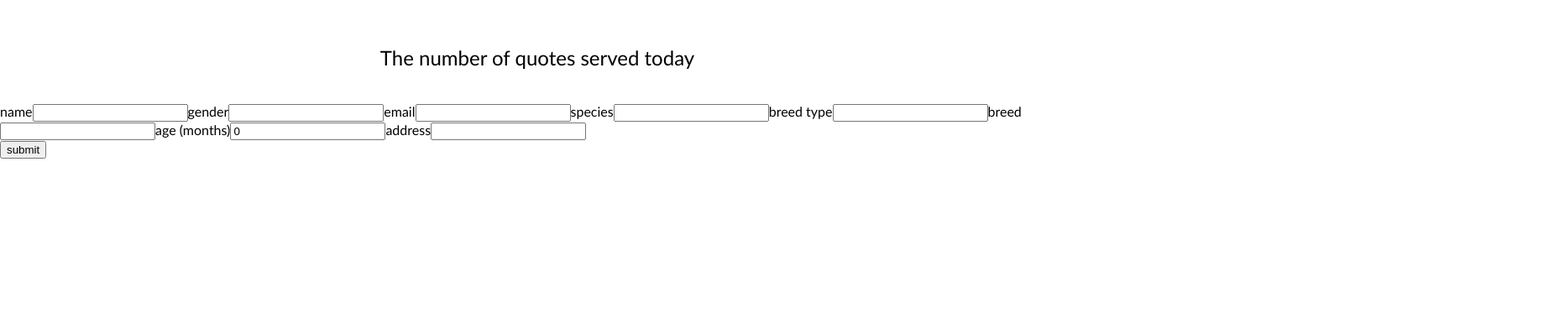
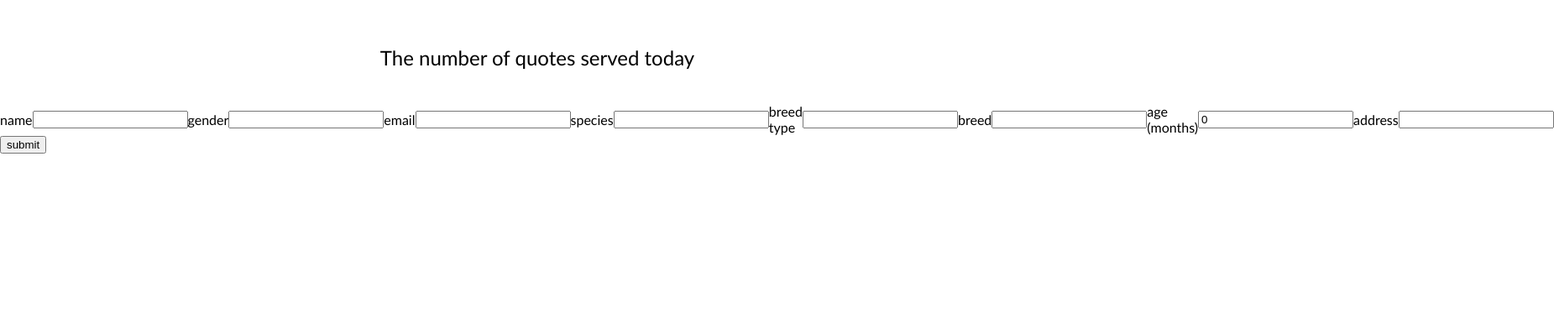
Before and after one commit to hkmarcoot/manypets-frontend, a React (Create React App) app: page / in a window 1280 px wide. Shown: the part 266-639 px from the top of the page at 84% size, 1851 px wide, since content can reach past the window. Built offline with nearby package versions, Linux system fonts and the light colour scheme; no server answers.

Commit message:
minor css

```diff
--- a/src/App.js
+++ b/src/App.js
@@ -1,5 +1,6 @@
 import { useState, useEffect } from "react";
 import "./App.css";
+import "./index.css";
 
 const API_URL = "http://localhost:3000";
 
@@ -8,7 +9,6 @@ function App() {
   const [error, setError] = useState(null);
   const [status, setStatus] = useState("");
   const [isPending, setIsPending] = useState(true);
-
 
   const [formFields, setFormFields] = useState({
     petsname: "",
@@ -19,20 +19,20 @@ function App() {
     age: 0,
     address: "",
     email: "",
-  })
+  });
 
-  const [quote, setQuote] = useState(0)
+  const [quote, setQuote] = useState(0);
 
-  const [Id, setId] = useState("")
+  const [Id, setId] = useState("");
 
-  function handleChange(event){
-        let value = (event.target.value)
+  function handleChange(event) {
+    let value = event.target.value;
     setFormFields({ ...formFields, [event.target.name]: value });
   }
 
-  function handleId(event){
-        let value = (event.target.value)
-        setId( value );
+  function handleId(event) {
+    let value = event.target.value;
+    setId(value);
   }
 
   async function isBreedValid(species, breed) {
@@ -50,14 +50,13 @@ function App() {
     return payload.length; // update this later -> if length is 0, say no breed found, if length is > 1, say be more specific
   }
 
-
   async function getQuote() {
     let response = await fetch(`http://localhost:3000/quotes/${Id}`);
-    let data = await response.json()
-    setQuote(data.payload)
+    let data = await response.json();
+    setQuote(data.payload);
   }
 
-  async function onSubmit(){
+  async function onSubmit() {
     // add in validation
     // for (let i = 0; i < pets.length; i++) {
     //   // check breed is valid, if it
@@ -73,33 +72,32 @@ function App() {
     //     return;
     //   }
     // }
-    const results = await isBreedValid(formFields.species, formFields.breed)
+    const results = await isBreedValid(formFields.species, formFields.breed);
 
     if (results === 0) {
-        alert("Invalid breed - none found.")
+      alert("Invalid breed - none found.");
 
       return;
     }
 
     if (results > 1) {
-        alert("Multiple breed founds - please be more specific.")
+      alert("Multiple breed founds - please be more specific.");
       // res.json({ success: false, message: "Multiple breed founds - please be more specific."})
       return;
     }
 
-
     //add validation on the address
 
     // send the post request
-  const response = await fetch('http://localhost:3000/quotes', {
+    const response = await fetch("http://localhost:3000/quotes", {
       headers: {
-      "content-type": "application/json"
+        "content-type": "application/json",
       },
       method: "POST",
-    body: JSON.stringify(formFields)
-  })
+      body: JSON.stringify(formFields),
+    });
 
-  alert("Form Submitted")
+    alert("Form Submitted");
   }
   useEffect(() => {
     async function getnumofquote() {
@@ -135,27 +133,74 @@ function App() {
         </div>
         <div className="form">
           <label>name</label>
-          <input type="text" name="name" value={formFields.name} onChange={handleChange}></input>
+          <input
+            type="text"
+            name="name"
+            value={formFields.name}
+            onChange={handleChange}
+          ></input>
+          <br></br>
           <label>gender</label>
-          <input type="text"  name="gender" value={formFields.gender} onChange={handleChange}></input>
+          <input
+            type="text"
+            name="gender"
+            value={formFields.gender}
+            onChange={handleChange}
+          ></input>
+          <br></br>
           <label>email</label>
-          <input type="text"  name="email" value={formFields.email} onChange={handleChange}></input>
+          <input
+            type="text"
+            name="email"
+            value={formFields.email}
+            onChange={handleChange}
+          ></input>
+          <br></br>
           <label>species</label>
-          <input type="text"  name="species" value={formFields.species} onChange={handleChange}></input>
+          <input
+            type="text"
+            name="species"
+            value={formFields.species}
+            onChange={handleChange}
+          ></input>
+          <br></br>
           <label>breed type</label>
-          <input type="text"  name="breedType" value={formFields.breedType} onChange={handleChange}></input>
+          <input
+            type="text"
+            name="breedType"
+            value={formFields.breedType}
+            onChange={handleChange}
+          ></input>
+          <br></br>
           <label>breed</label>
-          <input type="text"  name="breed" value={formFields.breed} onChange={handleChange}></input>
+          <input
+            type="text"
+            name="breed"
+            value={formFields.breed}
+            onChange={handleChange}
+          ></input>
+          <br></br>
           <label>age (months)</label>
-          <input type="text"  name="age" value={formFields.age} onChange={handleChange}></input>
+          <input
+            type="text"
+            name="age"
+            value={formFields.age}
+            onChange={handleChange}
+          ></input>
+          <br></br>
           <label>address</label>
-          <input type="text"  name="address" value={formFields.address} onChange={handleChange}></input>
+          <input
+            type="text"
+            name="address"
+            value={formFields.address}
+            onChange={handleChange}
+          ></input>
         </div>
         <button onClick={onSubmit}>submit</button>
       </div>
       <div>
         <label>User ID</label>
-        <input type="text"  name="Id" value={Id} onChange={handleId}></input>
+        <input type="text" name="Id" value={Id} onChange={handleId}></input>
         <button onClick={getQuote}>Get Quote</button>
         <h2>Yearly cost for your pets: {quote}</h2>
       </div>
--- a/src/index.css
+++ b/src/index.css
@@ -11,3 +11,11 @@ code {
   font-family: source-code-pro, Menlo, Monaco, Consolas, 'Courier New',
     monospace;
 }
+
+.form {
+
+  display: flex;
+  align-items: center;
+  justify-content: space-between;
+
+}
```
Lines whose indentation alone changed are shown as unchanged.
